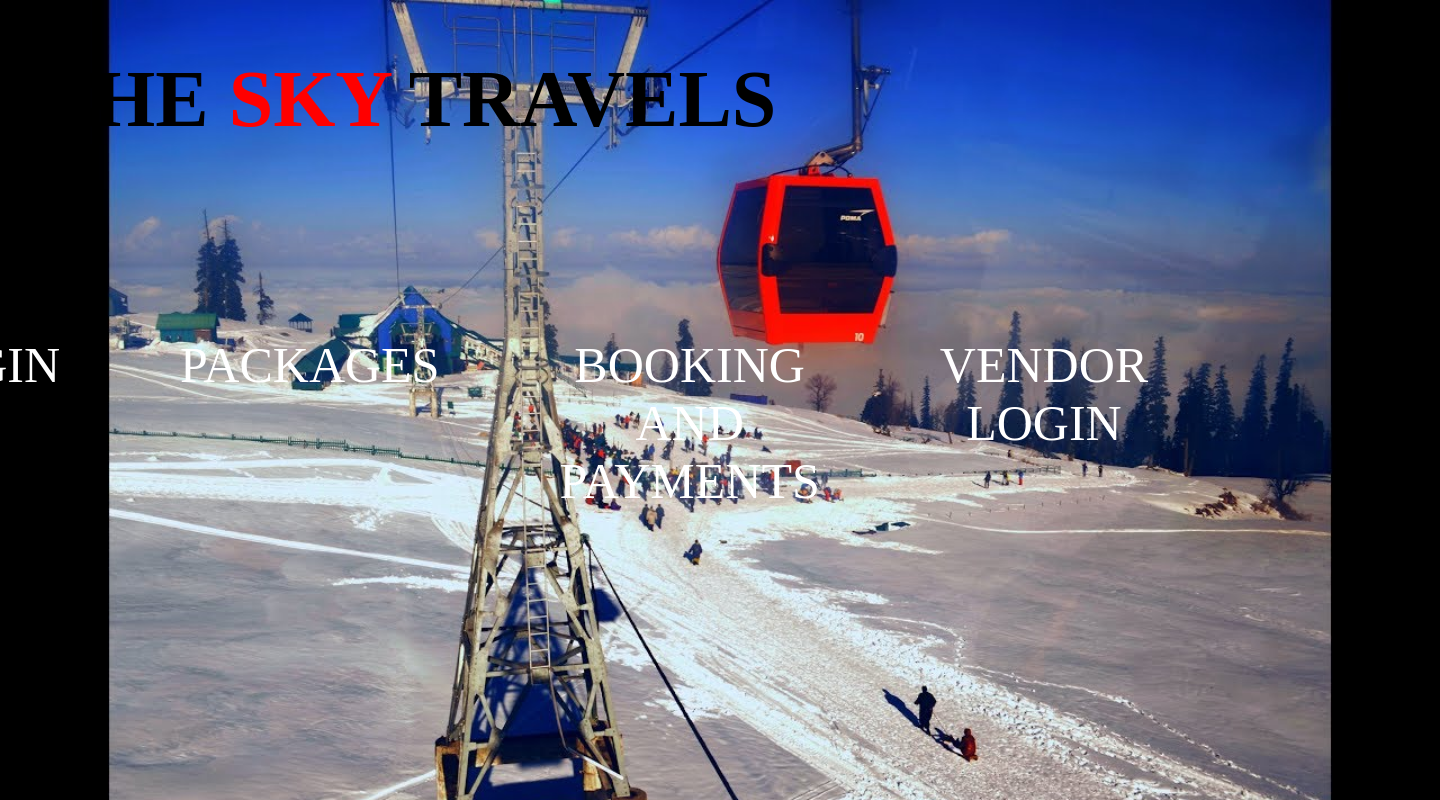
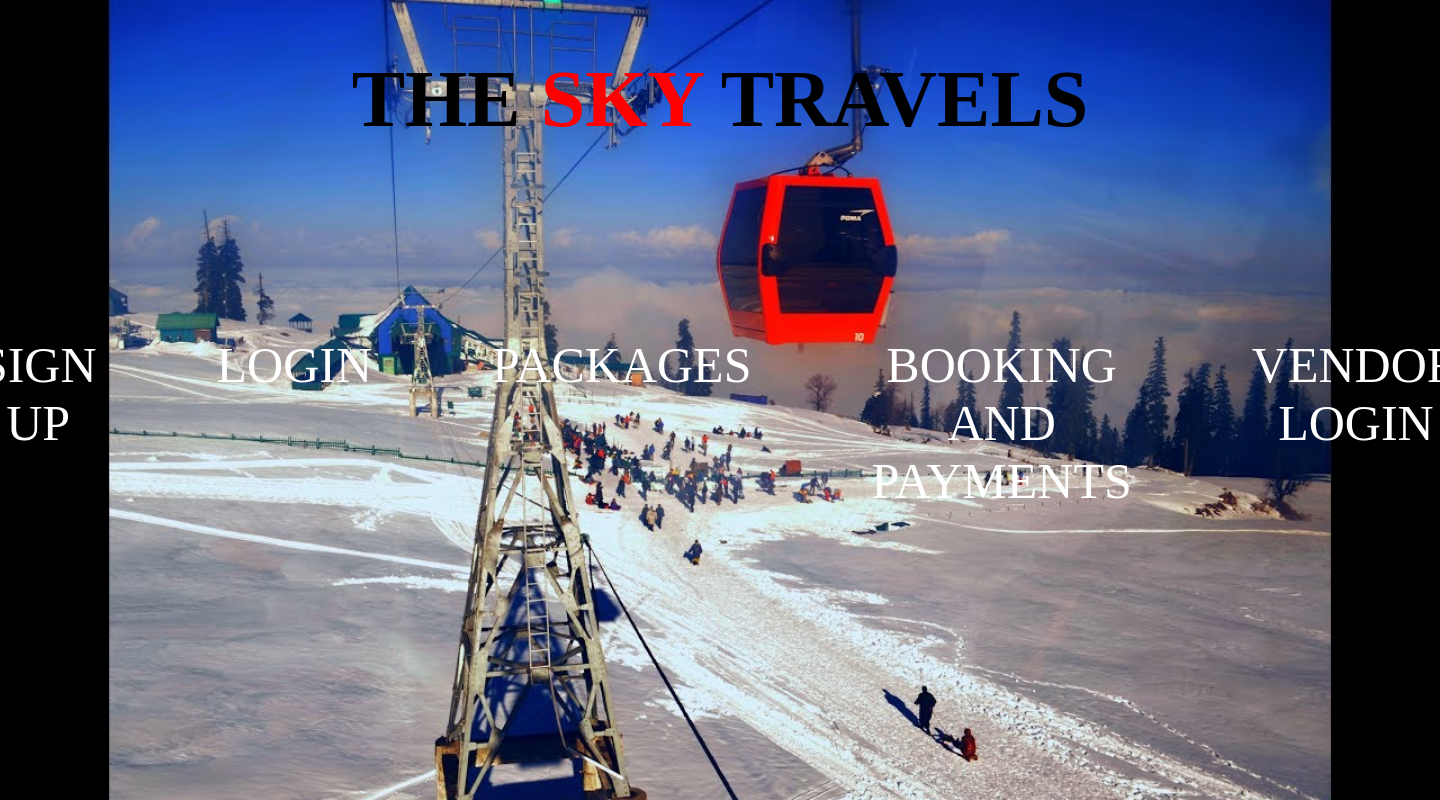
Before and after one commit to akshaygigi/TRPACKAGE, a Django app: page / in a window 1440 px wide; the page is wider, and only the part inside the window is pictured. Run offline with Django 5.2, Linux system fonts and the light colour scheme.

Commit message:
Update styles.css

```diff
--- a/tours/travels/static/styles.css
+++ b/tours/travels/static/styles.css
@@ -21,8 +21,6 @@ font-size:80px;
 }
 
 body{
-width:800px;
-height:600px;
 background-image:url('images/gulmarg.jpg');
 background-size:cover;
 background-repeat:no-repeat;
```
